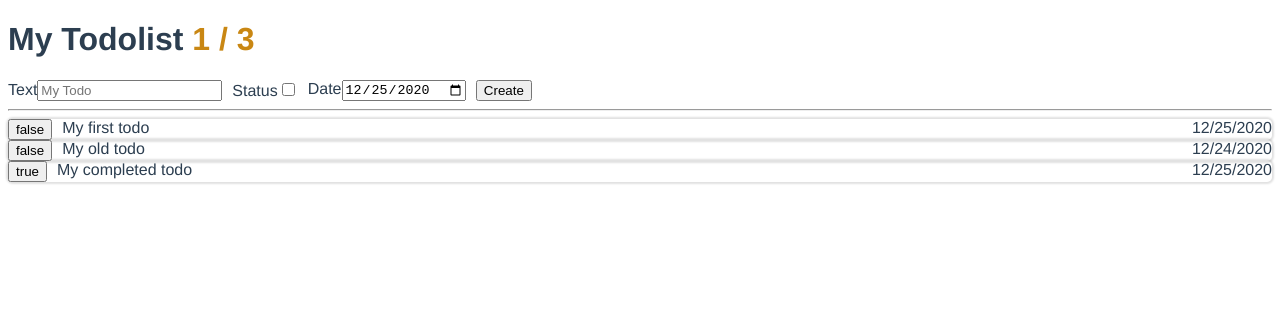
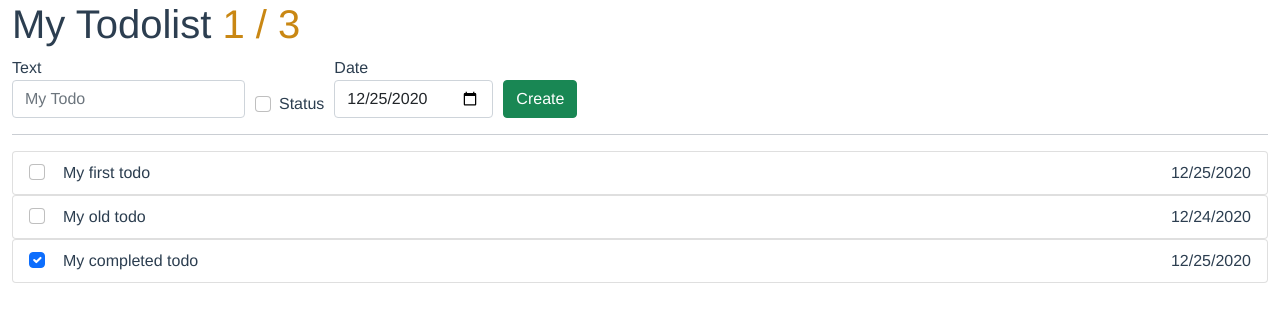
Before and after one commit to JulienMichelFr/vue-todolist, a Vue app: page / in a window 1280 px wide. Shown: the top 322 px of the page. Built offline with nearby package versions, Linux system fonts and the light colour scheme.

Commit message:
Add bootstrap

```diff
--- a/public/index.html
+++ b/public/index.html
@@ -6,13 +6,17 @@
   <meta content="width=device-width,initial-scale=1.0" name="viewport">
   <link href="<%= BASE_URL %>favicon.ico" rel="icon">
   <title><%= htmlWebpackPlugin.options.title %></title>
+  <link href="https://cdn.jsdelivr.net/npm/bootstrap@5.0.0-beta1/dist/css/bootstrap.min.css" rel="stylesheet" integrity="sha384-giJF6kkoqNQ00vy+HMDP7azOuL0xtbfIcaT9wjKHr8RbDVddVHyTfAAsrekwKmP1" crossorigin="anonymous">
 </head>
 <body>
 <noscript>
   <strong>We're sorry but <%= htmlWebpackPlugin.options.title %> doesn't work properly without JavaScript enabled.
     Please enable it to continue.</strong>
 </noscript>
-<div id="app"></div>
+<div class="container-fluid">
+  <div id="app"></div>
+</div>
 <!-- built files will be auto injected -->
+<script src="https://cdn.jsdelivr.net/npm/bootstrap@5.0.0-beta1/dist/js/bootstrap.bundle.min.js" integrity="sha384-ygbV9kiqUc6oa4msXn9868pTtWMgiQaeYH7/t7LECLbyPA2x65Kgf80OJFdroafW" crossorigin="anonymous"></script>
 </body>
 </html>
--- a/src/App.vue
+++ b/src/App.vue
@@ -6,8 +6,9 @@
     </h1>
     <CreateTodo />
     <hr />
-    <div v-for="todo in todos" :key="todo.id">
+    <div class="list-group" v-for="todo in todos" :key="todo.id">
       <Todo
+        class="list-group-item"
         v-on:toggle-status="() => toggleTodo(todo.id)"
         v-bind:text="todo.text"
         v-bind:date="todo.date"
--- a/src/components/CreateTodo/CreateTodo.vue
+++ b/src/components/CreateTodo/CreateTodo.vue
@@ -1,8 +1,9 @@
 <template>
   <form id="form-container" @submit="createTodo">
-    <div id="text-input">
+    <div id="text-input" class="form-group">
       <label for="text">Text</label>
       <input
+        class="form-control"
         type="text"
         id="text"
         v-model="text"
@@ -10,15 +11,20 @@
         placeholder="My Todo"
       />
     </div>
-    <div id="status-input">
-      <label for="status">Status</label>
-      <input type="checkbox" id="status" v-model="status" />
+    <div id="status-input" class="form-check">
+      <input
+        class="form-check-input"
+        type="checkbox"
+        id="status"
+        v-model="status"
+      />
+      <label class="form-check-label" for="status">Status</label>
     </div>
-    <div id="date-input">
+    <div id="date-input" class="form-group">
       <label for="date">Date</label>
-      <input type="date" id="date" v-model="date" />
+      <input type="date" id="date" v-model="date" class="form-control" />
     </div>
-    <button type="submit">Create</button>
+    <button class="btn btn-success" type="submit">Create</button>
   </form>
 </template>
 
@@ -54,5 +60,6 @@ export default {
   display: flex;
   flex-flow: row nowrap;
   gap: 10px;
+  align-items: flex-end;
 }
 </style>
--- a/src/components/Todo/Todo.vue
+++ b/src/components/Todo/Todo.vue
@@ -1,8 +1,17 @@
 <template>
   <div class="todo">
-    <button class="todo__status" @click="toggleStatus()">
-      {{ status }}
-    </button>
+    <div class="form-check">
+      <input
+        id="status"
+        type="checkbox"
+        v-model="status"
+        class="form-check-input"
+        @change="toggleStatus"
+      />
+      <label class="form-check-label visually-hidden" for="status">
+        Completed
+      </label>
+    </div>
     <div class="todo__text">{{ displayedText }}</div>
     <div class="todo__date">{{ displayedDate }}</div>
   </div>
@@ -51,10 +60,9 @@ export default {
 
 <style lang="scss" scoped>
 .todo {
-  border-radius: 5px;
-  box-shadow: 0 0 2px 2px rgba(0, 0, 0, 0.12);
   display: flex;
   flex-flow: row nowrap;
+  align-items: center;
   gap: 10px;
 
   &__text {
```
Also changed, not shown: 1 other file (tests, documents, lock files or other folders).
